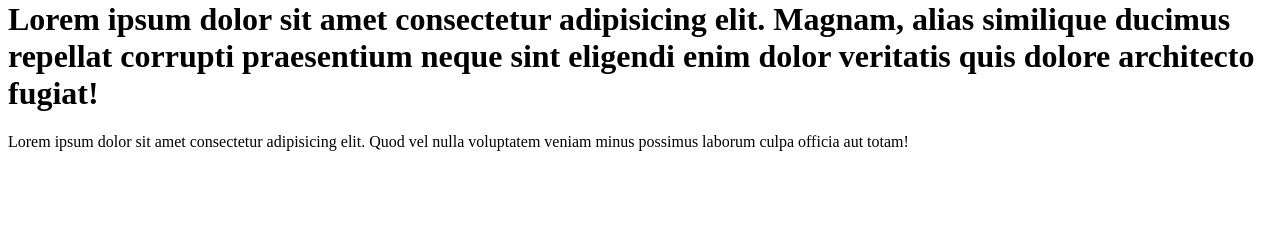
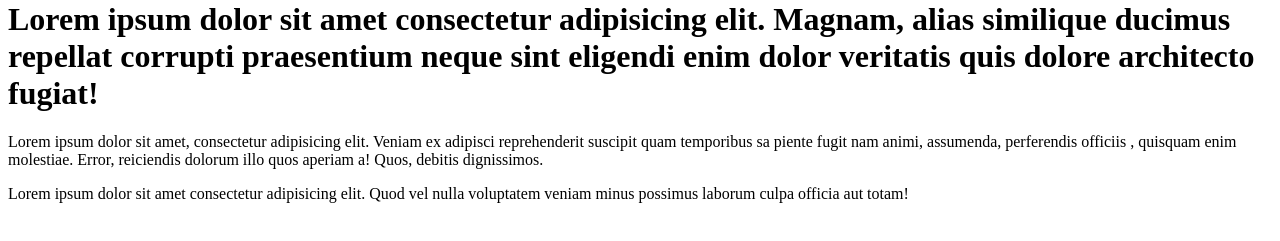
Before and after one commit to mahmudft/frontend-advanced-js, a plain HTML site: page index.html in a window 1280 px wide. Shown: the part 79-320 px from the top of the page. Drawn offline with Linux system fonts and the light colour scheme.

Commit message:
added aws file

```diff
--- a/index.html
+++ b/index.html
@@ -11,6 +11,12 @@
     <h1>Lorem ipsum dolor sit amet. </h1>
     <h1>Lorem ipsum dolor sit amet consectetur adipisicing elit. Magnam, alias similique ducimus repellat corrupti praesentium neque
          sint eligendi enim dolor veritatis quis dolore architecto fugiat!</h1>
+    <p>Lorem ipsum dolor sit amet,
+         consectetur adipisicing elit.
+          Veniam ex adipisci reprehenderit suscipit quam temporibus sa
+          piente fugit nam animi, assumenda, perferendis officiis
+          , quisquam enim molestiae. Error, reiciendis dolorum illo quos aperiam
+          a! Quos, debitis dignissimos.</p>
     <script src="index.js"></script>
     <p>Lorem ipsum dolor sit amet consectetur adipisicing elit. Quod vel nulla voluptatem veniam minus possimus laborum culpa officia aut totam!</p>
 </body>
```
